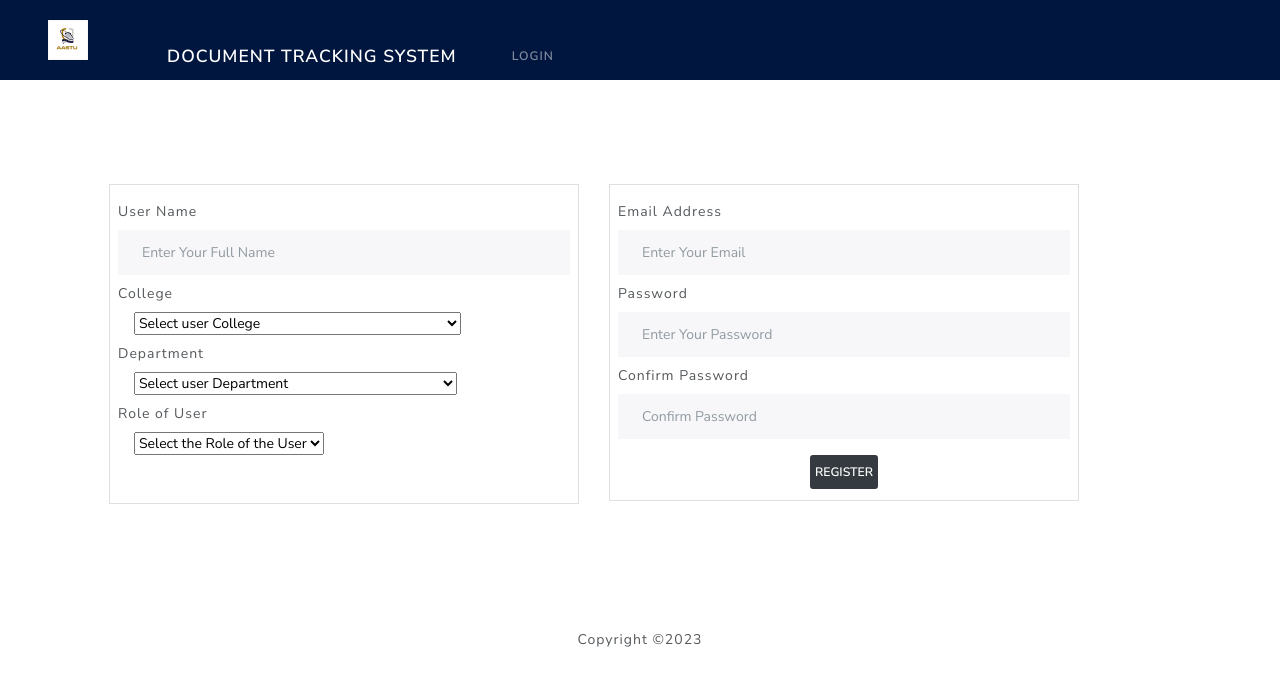
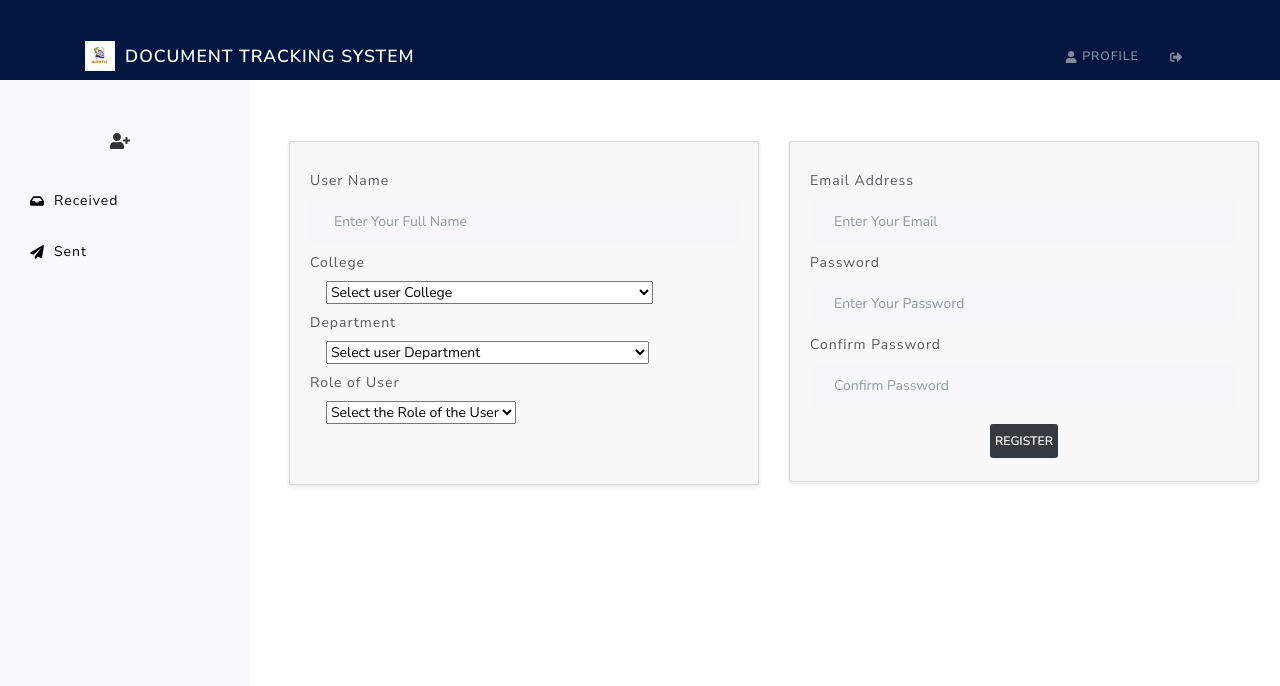
Before and after one commit to HabibiGirum/Document-tracking-system-project, a React (Create React App) app in the folder frontend/: page /register in a window 1280 px wide. Shown: the top 686 px of the page. Built offline with nearby package versions, Linux system fonts and the light colour scheme; sample sign-in values are in the browser's storage.

Commit message:
update the css

```diff
--- a/frontend/src/App.js
+++ b/frontend/src/App.js
@@ -8,18 +8,69 @@ import SentPage from "./pages/SentPage";
 import Layout from "./pages/Layout";
 import ProtectedRoute from "./components/ProtectedRoute";
 
-function App({ isAuthenticated }) {
-  console.log(isAuthenticated);
+
+function App({ isAuthenticated,role }) {
+  console.log(isAuthenticated,role)
   return (
     <BrowserRouter>
       <Routes>
         <Route path="/" element={<Login />} />
         <Route path="/login" element={<Login />} />
-        <Route path="/register" element={<Register />} />
-        <Route path="/home" element={<ProtectedRoute isAuthenticated={isAuthenticated}><Layout><Home /></Layout></ProtectedRoute>} />
-        <Route path="/profile" element={<ProtectedRoute isAuthenticated={isAuthenticated}><Layout><ProfilePage /></Layout></ProtectedRoute>} />
-        <Route path="/received" element={<ProtectedRoute isAuthenticated={isAuthenticated}><Layout><RecievedNew /></Layout></ProtectedRoute>} />
-        <Route path="/sent" element={<ProtectedRoute isAuthenticated={isAuthenticated}><Layout><SentPage /></Layout></ProtectedRoute>} />
+        <Route
+          path="/register"
+          element={
+            <ProtectedRoute isAuthenticated={isAuthenticated}>
+              <Layout>
+                <Register />
+              </Layout>
+            </ProtectedRoute>
+          }
+        />
+        {role === "Lecturer" && (
+
+
+            <Route
+              path="/home"
+              element={
+                <ProtectedRoute isAuthenticated={isAuthenticated}>
+                  <Layout>
+                    <Home />
+                  </Layout>
+                </ProtectedRoute>
+              }
+            />
+        )}
+        <Route
+          path="/received"
+          element={
+            <ProtectedRoute isAuthenticated={isAuthenticated}>
+              <Layout>
+                <RecievedNew />
+              </Layout>
+            </ProtectedRoute>
+          }
+        />
+        <Route
+          path="/profile"
+          element={
+            <ProtectedRoute isAuthenticated={isAuthenticated}>
+              <Layout>
+                <ProfilePage />
+              </Layout>
+            </ProtectedRoute>
+          }
+        />
+
+        <Route
+          path="/sent"
+          element={
+            <ProtectedRoute isAuthenticated={isAuthenticated}>
+              <Layout>
+                <SentPage />
+              </Layout>
+            </ProtectedRoute>
+          }
+        />
         <Route path="*" element={<Error />} />
       </Routes>
     </BrowserRouter>
@@ -29,6 +80,7 @@ function App({ isAuthenticated }) {
 // Map the isAuthenticated state from the store to a prop in the App component
 const mapStateToProps = (state) => ({
   isAuthenticated: state.userLogin.isAuthenticated,
+  role : state.userLogin.userInfo?.role,
 });
 
 // Connect the App component to the Redux store
--- a/frontend/src/components/SideBar.js
+++ b/frontend/src/components/SideBar.js
@@ -1,16 +1,38 @@
 import React, { useState } from "react";
-import { Link } from "react-router-dom";
-import { FaUser, FaPaperPlane, FaInbox, FaHome, FaBars } from "react-icons/fa";
+import { Link, useLocation } from "react-router-dom";
+import {
+  FaUser,
+  FaPaperPlane,
+  FaInbox,
+  FaHome,
+  FaBars,
+  FaUserPlus,
+} from "react-icons/fa";
 import "./Sidebar.css";
 
 const Sidebar = () => {
   const [isSidebarWrapped, setIsSidebarWrapped] = useState(false);
+  const location = useLocation();
+
   const userInfoFromStorage = localStorage.getItem("userInfo")
     ? localStorage.getItem("userInfo")
     : null;
   const userInfo = JSON.parse(userInfoFromStorage);
+
   const handleSidebarToggle = () => {
     setIsSidebarWrapped(!isSidebarWrapped);
+  };
+
+  const isActive = (path) => {
+    return location.pathname === path ? "active" : "";
+  };
+
+  const getSidebarIcon = (path) => {
+    if (path === "/home") return <FaHome />;
+    if (path === "/received") return <FaInbox />;
+    if (path === "/sent") return <FaPaperPlane />;
+    if (path === "/register") return <FaUserPlus />;
+    return null;
   };
 
   return (
@@ -20,34 +42,39 @@ const Sidebar = () => {
           <FaBars />
         </div> */}
         <div className="logo">
-          <h2>My App</h2>
+          <h2>{getSidebarIcon(location.pathname)}</h2>
         </div>
         <ul className="sidebar-menu">
           {!isSidebarWrapped && (
             <>
-              <li>
-                <Link to="/home">
-                  <FaHome /> Home
+              {userInfo.role === "Lecturer" && (
+                <li className={isActive("/home")}>
+                  <Link to="/home">
+                    <FaHome />
+                    Home
+                  </Link>
+                </li>
+              )}
+              <li className={isActive("/received")}>
+                <Link to="/received">
+                  <FaInbox />
+                  Received
                 </Link>
               </li>
-              <li>
+              <li className={isActive("/sent")}>
                 <Link to="/sent">
-                  <FaPaperPlane /> Sent
+                  <FaPaperPlane />
+                  Sent
                 </Link>
               </li>
-              <li>
-                <Link to="/received">
-                  <FaInbox /> Received
-                </Link>
-              </li>
-              {userInfo.role === "Human Resources" ? (
-                <li>
+
+              {userInfo.role === "Human Resources" && (
+                <li className={isActive("/register")}>
                   <Link to="/register">
-                    <FaInbox /> Register
+                    <FaUserPlus />
+                    Register
                   </Link>
                 </li>
-              ) : (
-                ""
               )}
             </>
           )}
--- a/frontend/src/components/Sidebar.css
+++ b/frontend/src/components/Sidebar.css
@@ -79,3 +79,8 @@
   font-size: 18px;
   color: red;
 }
+
+.sidebar-menu li.active {
+  background-color: hsla(240, 100%, 17%, 0.356);
+  color: white;
+}
--- a/frontend/src/pages/Home.css
+++ b/frontend/src/pages/Home.css
@@ -6,6 +6,7 @@
 .home-page-container {
   height: calc(100vh - 60px); /* Adjust the height as needed */
   overflow-y: auto;
+
 }
 
 .card{
@@ -18,6 +19,7 @@
 
 .form-group {
   margin-bottom: 20px;
+
 }
 
 .form-label {
--- a/frontend/src/pages/Login.js
+++ b/frontend/src/pages/Login.js
@@ -28,7 +28,7 @@ const Login = () => {
   const dispatch = useDispatch();
   const userLogin = useSelector((state) => state.userLogin);
   const { loading, error } = userLogin;
-
+  console.log(userLogin);
   const [email, setEmail] = useState("");
   const [password, setPassword] = useState("");
   const [emailError, setEmailError] = useState("");
@@ -47,10 +47,9 @@ const Login = () => {
     if (email.trim() === "") {
       setEmailError("Email is required");
       isValid = false;
-    }
-    else if (!email.includes("@")) {
-      setEmailError("Email format incorrect")
-      isValid = false
+    } else if (!email.includes("@")) {
+      setEmailError("Email format incorrect");
+      isValid = false;
     }
 
     if (password.trim() === "") {
@@ -60,11 +59,7 @@ const Login = () => {
 
     if (isValid) {
       dispatch(login(email, password))
-        .then(() => {
-          if (isAuthenticated) {
-            navigate("/home");
-          }
-        })
+        .then()
         .catch((error) => {
           console.log(error);
         });
--- /dev/null
+++ b/frontend/src/pages/Register.css
@@ -0,0 +1,75 @@
+.register-container {
+  justify-content: center;
+  height: 500px;
+}
+
+.register-form {
+  padding: 4px;
+  display: flex;
+}
+
+.register-column {
+  width: 500px;
+}
+
+.register-card {
+  border-radius: 3px;
+  margin-top: 5px;
+  padding: 20px;
+  background-color: #f8f8f8;
+  box-shadow: 0px 2px 4px rgba(0, 0, 0, 0.1);
+  transition: all 0.3s ease;
+}
+
+.register-card:hover {
+  transform: translateY(-2px);
+  box-shadow: 0px 4px 8px rgba(0, 0, 0, 0.1);
+}
+
+.register-form-label {
+  font-weight: bold;
+}
+
+.register-form-control {
+  border-radius: 5px;
+  border: 1px solid #ffffff;
+  padding: 8px 12px;
+  transition: border-color 0.3s ease;
+  width: 100%;
+}
+
+.register-form-control:focus {
+  outline: none;
+  border-color: #007bff;
+  box-shadow: 0px 0px 4px rgba(0, 123, 255, 0.4);
+}
+
+.register-select {
+  border-radius: 5px;
+  border: 1px solid #fffdfd;
+  padding: 8px 12px;
+  transition: border-color 0.3s ease;
+  background-color: #fff;
+  width: 100%;
+}
+
+.register-select:focus {
+  outline: none;
+  border-color: #007bff;
+  box-shadow: 0px 0px 4px rgba(0, 123, 255, 0.4);
+}
+
+.register-submit-btn {
+  background-color: #007bff;
+  color: #fff;
+  border: none;
+  border-radius: 5px;
+  padding: 10px 20px;
+  font-weight: bold;
+  cursor: pointer;
+  transition: background-color 0.3s ease;
+}
+
+.register-submit-btn:hover {
+  background-color: #0056b3;
+}
--- a/frontend/src/pages/Register.js
+++ b/frontend/src/pages/Register.js
@@ -6,6 +6,7 @@ import Message from "../components/Message";
 import Loader from "../components/Loader";
 import Header from "../components/Header";
 import Footer from "../components/Footer";
+import "./Register.css";
 
 const Register = () => {
   const [name, setName] = useState("");
@@ -56,12 +57,11 @@ const Register = () => {
 
   return (
     <>
-      <Header />
-      <Container className="justify-content-center h-500">
+      <Container className="register-container">
         <Row>
-          <Form className="p-4 d-flex" onSubmit={handleSubmit}>
-            <Col ml={5} style={{ width: "500px" }}>
-              <Card ml={5} className="mt-5 p-2">
+          <Form className="register-form" onSubmit={handleSubmit}>
+            <Col ml={5} className="register-column">
+              <Card ml={5} className="register-card">
                 <Form.Group className="mt-2">
                   <Form.Label>User Name</Form.Label>
                   <Form.Control
@@ -91,6 +91,8 @@ const Register = () => {
                     <option>
                       College of Architecture and Civil Engineering
                     </option>
+                    <option>Vice President</option>
+                    <option>Human Resources</option>
                   </Form.Select>
                 </Form.Group>
                 <Form.Group className="mt-2">
@@ -126,6 +128,8 @@ const Register = () => {
                     <option>
                       Food Science and Applied Nutrition Department
                     </option>
+                    <option>Vice President</option>
+                    <option>Human Resources</option>
                   </Form.Select>
                 </Form.Group>
                 <Form.Group className="mt-2" style={{ marginBottom: "40px" }}>
@@ -148,8 +152,8 @@ const Register = () => {
                 {/* </Form> */}
               </Card>
             </Col>
-            <Col ml={5} style={{ width: "500px" }}>
-              <Card ml={5} className="mt-5 p-2 mb-2">
+            <Col ml={5} className="register-column">
+              <Card className="register-card">
                 {/* <Form className="p-4"> */}
                 <Form.Group className="mt-2">
                   <Form.Label>Email Address</Form.Label>
@@ -188,7 +192,6 @@ const Register = () => {
           </Form>
         </Row>
       </Container>
-      <Footer />
     </>
   );
 };
--- a/frontend/src/pages/SentPage.css
+++ b/frontend/src/pages/SentPage.css
@@ -1,19 +1,19 @@
 .sent-page-container {
-  display: flex;
-  justify-content: center;
-  align-items: center;
-  height: 60vh;
   background-color: #f5f5f5;
+  margin: 0;
+  padding: 0;
+  height: calc(100vh - 60px);
+  overflow-y: auto;
 }
 
 .sent-table {
   width: 100%;
   max-width: 100%;
-
   border-collapse: collapse;
   font-family: Arial, sans-serif;
   background-color: #fff;
   box-shadow: 0 2px 4px rgba(0, 0, 0, 0.1);
+  margin: 1rem;
 }
 
 .sent-table th,
@@ -48,11 +48,11 @@
   text-align: center;
 }
 
-.status-icon.status-icon-red{
+.status-icon.status-icon-red {
   background-color: rgb(119, 0, 255);
 }
 
-.status-icon.status-icon-green{
+.status-icon.status-icon-green {
   background-color: rgb(0, 255, 179);
 }
 
--- a/frontend/src/pages/SentPage.js
+++ b/frontend/src/pages/SentPage.js
@@ -2,7 +2,6 @@ import React, { useEffect } from "react";
 import "./SentPage.css";
 import { useSelector, useDispatch } from "react-redux";
 import { fetchSentDocuments } from "../redux/actions/trackingAction";
-import Layout from "./Layout";
 import { openFile } from "../redux/actions/requestAction";
 
 const SentPage = () => {
@@ -16,11 +15,11 @@ const SentPage = () => {
     : null;
   const userInfo = JSON.parse(userInfoFromStorage);
   const name = userInfo.name;
-  const college = userInfo.college
+  const college = userInfo.college;
 
   useEffect(() => {
     const fullName = name; // Replace with the desired user ID
-    dispatch(fetchSentDocuments(fullName,college, "", ""));
+    dispatch(fetchSentDocuments(fullName, college, "", ""));
   }, [dispatch, name]);
 
   if (loading) {
@@ -37,8 +36,8 @@ const SentPage = () => {
   };
 
   const handleOpenFile = (filename) => {
-    dispatch(openFile(filename))
-  }
+    dispatch(openFile(filename));
+  };
 
   const renderStatusIcon = (status) => {
     if (status.rejected) {
@@ -85,6 +84,7 @@ const SentPage = () => {
     return documents.map((document) => (
       <tr key={document._id}>
         <td>{document.documentType}</td>
+        {userInfo.role !== "Lecturer" && <td>{document.purpose}</td>}
         {userInfo.role === "Lecturer" && (
           <td>{renderStatusIcon(document.status)}</td>
         )}
@@ -94,7 +94,7 @@ const SentPage = () => {
               handleOpenFile(document.filename + "," + userInfo.college)
             }
           >
-            {document.filename}
+            {document.filename.split("_")[(document.filename.split("_")).length - 1]}
           </button>
         </td>
         <td>{formatCreatedAt(document.createdAt)}</td>
@@ -109,6 +109,7 @@ const SentPage = () => {
           <tr>
             <th>Document Type</th>
             {userInfo.role === "Lecturer" && <th>Status</th>}
+            {userInfo.role !== "Lecturer" && <th>Purpose</th>}
             <th>Filename</th>
             <th>Date Created</th>
           </tr>
--- a/frontend/src/redux/actions/userActions.js
+++ b/frontend/src/redux/actions/userActions.js
@@ -51,10 +51,16 @@ export const login = (email, password) => async (dispatch) => {
 
       // Set the user data in local storage
       // localStorage.setItem("userInfo", JSON.stringify(data.token));
+      console.log(data)
       addUserToLocalStorage({user:data.user,token:data.token})
       console.log(data);
+      if (data.user.role === "Lecturer" ) {
+        window.location.href = "/home";
+      } else {
+        window.location.href = "/received";
+      }
       // Redirect to the home page or the desired protected route
-      window.location.href = "/home";
+      //
 
     } else {
       // Handle login failure
```
Also changed, not shown: 1 other file (tests, documents, lock files or other folders).
